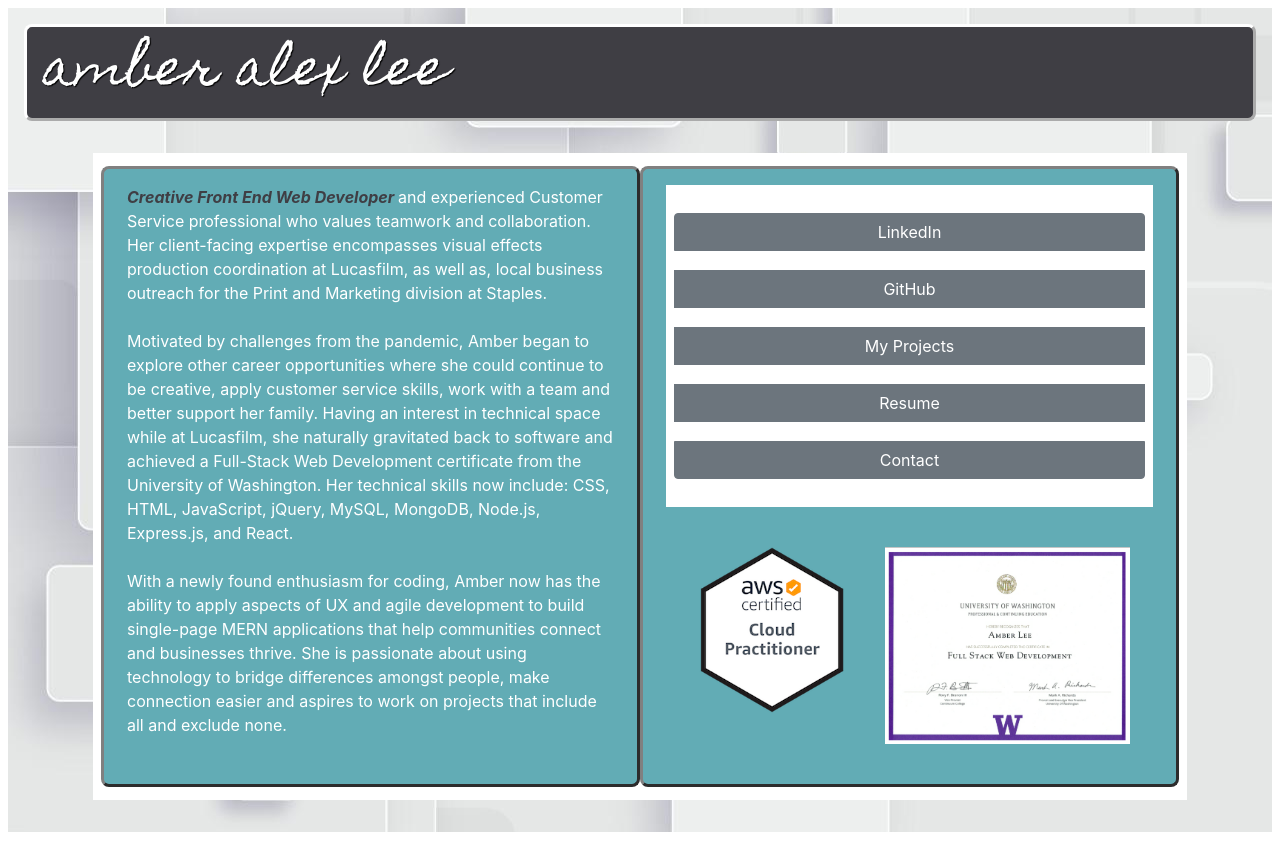
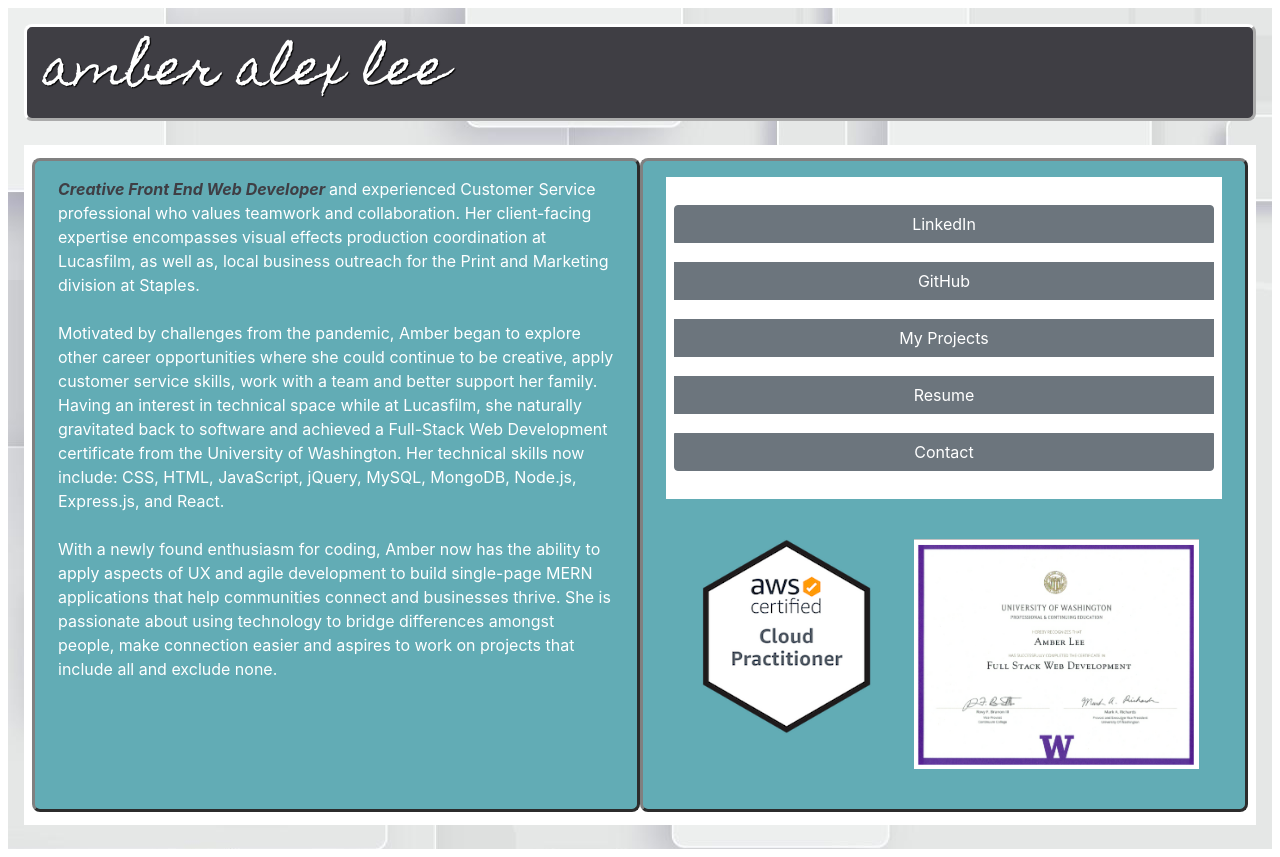
Before and after one commit to lee-amber-alex/lee.amber.alex, a React (Create React App) app: page / in a window 1280 px wide. Built offline with nearby package versions, Linux system fonts and the light colour scheme.

Commit message:
Removed unused code.

```diff
--- a/src/App.js
+++ b/src/App.js
@@ -1,6 +1,6 @@
 import React from "react";
 import PortHome from "./pages/PortHome";
-import ProjectContainer from "./pages/ProjectContainer"
+import ProjectContainer from "./pages/ProjectContainer";
 import bg2 from "./img/bg2.jpg";
 import "./App.css";
 import Nav from "./nav/Nav";
@@ -8,17 +8,13 @@ import { HashRouter, Route, Switch } from "react-router-dom";
 
 function App() {
   return (
-
-    <div style={{ backgroundImage: `url(${bg2})` }} >
+    <div style={{ backgroundImage: `url(${bg2})` }}>
       <Nav />
-      {/* <PortHome/> */}
       <HashRouter>
-        <div className="container">
-          <Switch>
-            <Route exact path="/" component={PortHome} />
-            <Route exact path="/projects" exact component={ProjectContainer} />
-          </Switch>
-        </div>
+        <Switch>
+          <Route exact path="/" component={PortHome} />
+          <Route exact path="/projects" exact component={ProjectContainer} />
+        </Switch>
       </HashRouter>
     </div>
   );
```
